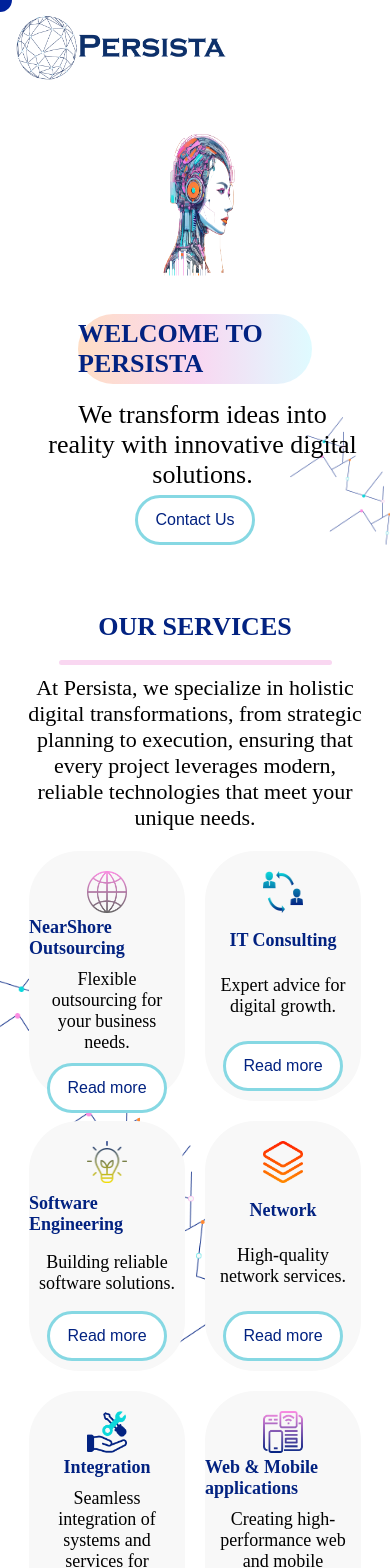
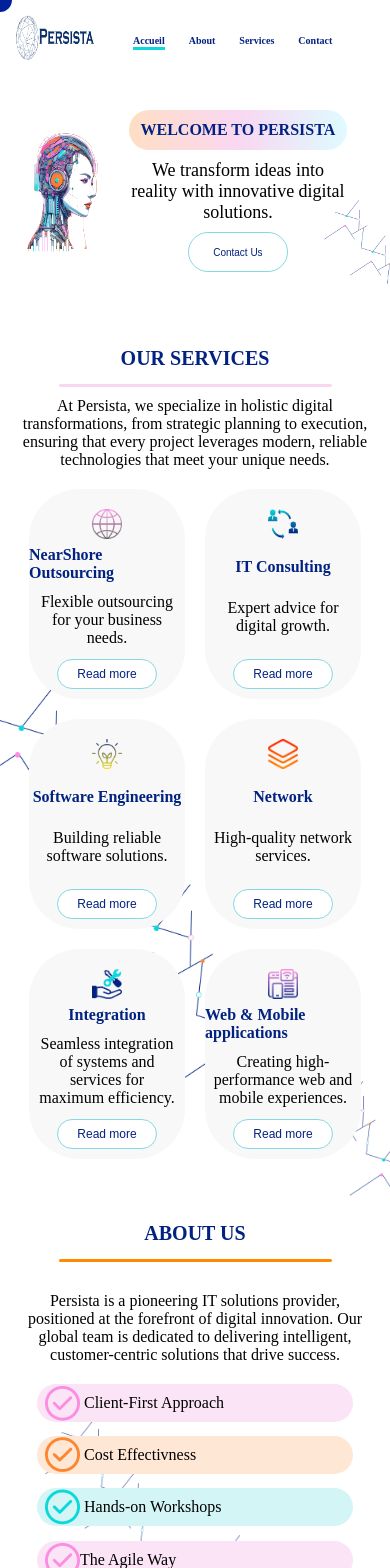
Before and after one commit to HadhemiBM/Persista, a Next.js app: page / in a window 390 px wide. Shown: the top 1568 px of the page. Built offline with nearby package versions, Linux system fonts and the light colour scheme.

Commit message:
600PxScreen

```diff
--- a/app/components/Navbar/index.module.css
+++ b/app/components/Navbar/index.module.css
@@ -15,7 +15,7 @@
 .IconLogo {
   width: 210px;
   height: 65px;
-  margin-top: 20px;
+  align-self: center;
 }
 
 .navbarContainer {
@@ -27,6 +27,12 @@
   align-items: center;
   height: 100%;
 }
+.navbarLogo {
+  width: 20%;
+  align-items: center;
+  justify-content: center;
+  align-self: center;
+}
 
 .navbarLogo {
   font-size: 24px;
@@ -34,7 +40,7 @@
 }
 
 .navbarLinksContainer {
-  display: none;
+  display: flex;
   gap: 24px;
 }
 
@@ -55,7 +61,7 @@
 .activeLink {
   position: relative;
   text-decoration: none;
-  color: #0CD8DB;
+  color: #0cd8db;
 }
 
 .activeLink::after {
@@ -65,14 +71,59 @@
   left: 0;
   width: 100%;
   height: 3px;
-  background-color: #0CD8DB;
+  background-color: #0cd8db;
 }
 
 /* ###################################################################### */
 @media (max-width: 480px) {
 }
 /* ###################################################################### */
-@media (max-width: 601px) {
+@media (max-width: 600px) {
+  .navbar {
+    width: 100%;
+    height: 80px;
+    color: rgb(2, 34, 129);
+    position: fixed;
+    top: 0;
+    font-family: Balthazar;
+    left: 0;
+    z-index: 50;
+    box-shadow: 0 4px 8px rgba(255, 255, 255, 0.2);
+  }
+  .IconLogo {
+    width: 100%;
+    height: 45px;
+    align-self: center;
+  }
+  .navbarLinksContainer {
+    display: flex;
+
+    width: 70%;
+    align-items: center;
+  }
+  .navbarLogo {
+    width: 20%;
+    align-items: center;
+    justify-content: center;
+    align-self: center;
+  }
+  .navbarContainer {
+    width: 100%;
+
+    margin: 0 auto;
+    padding: 0 16px;
+    display: flex;
+    justify-content: space-between;
+    align-items: center;
+    height: 100%;
+  }
+  .navbarLink {
+    font-size: 10px;
+  }
+  .navbarLink a {
+    text-decoration: none;
+    color: rgb(2, 34, 129);
+  }
 }
 
 /* ###################################################################### */
@@ -84,7 +135,7 @@
 @media (min-width: 1200px) {
 }
 /* ###################################################################### */
-@media (min-width: 768px) {
+@media (min-width: 601px) and (max-width: 768px) {
   .navbarLinksContainer {
     display: flex;
   }
--- a/app/components/Navbar/index.tsx
+++ b/app/components/Navbar/index.tsx
@@ -10,7 +10,6 @@ import logo from "../../assets/logo.png";
 const Navbar: React.FC = () => {
   const [nav, setNav] = useState<boolean>(false);
   const pathname = usePathname();
-  console.log(pathname);
 
   const links = [
     { id: 1, link: "/", name: "Accueil" },
--- a/app/components/PartnersCard/index.module.css
+++ b/app/components/PartnersCard/index.module.css
@@ -3,7 +3,6 @@
   align-items: center;
 
   width: 100%;
-
 
   background-image: url("../../assets/vECTORShORI.png");
   background-size: 350px;
@@ -68,7 +67,32 @@
 @media (max-width: 480px) {
 }
 /* ###################################################################### */
-@media (max-width: 601px) {
+@media (max-width: 600px) {
+  .wrapper {
+    width: 100%;
+
+    overflow: hidden;
+    background-image: url("../../assets/vECTORShORI.png");
+    background-size: 200px;
+    padding: 0px 30px;
+  }
+  .scrollButton {
+    width: 30px;
+    height: 82px;
+  }
+
+  .scrollItem {
+    min-width: 135px;
+    /* background-color: aquamarine; */
+    height: 80px;
+  }
+  .scrollButton:first-of-type {
+    left: -5px;
+  }
+
+  .scrollButton:last-of-type {
+    right: 52px;
+  }
 }
 
 /* ###################################################################### */
@@ -80,7 +104,7 @@
 @media (min-width: 1200px) {
 }
 /* ###################################################################### */
-@media (max-width: 768px) {
+@media (min-width: 601px) and (max-width: 768px) {
   .wrapper {
     width: 100%;
 
--- a/app/components/ServiceCard/index.module.css
+++ b/app/components/ServiceCard/index.module.css
@@ -56,7 +56,38 @@
 @media (max-width: 480px) {
 }
 /* ###################################################################### */
-@media (max-width: 601px) {
+@media (max-width: 600px) {
+  .container {
+    width: 40%;
+    height: 210px;
+  }
+  .IconLogo {
+    width: 30px;
+    height: 30px;
+  }
+  .title {
+    font-size: 16px;
+    align-self: center;
+    margin: 0 0 8px 0;
+  }
+  .ServicesDescription {
+    font-size: 16px;
+    margin: 0 0 8px 0;
+  }
+  .btnContainer {
+    display: flex;
+
+    align-self: center;
+    align-items: flex-end;
+
+    margin: 0 0 10px 0;
+  }
+  .ContactButton {
+    width: 100px;
+    height: 30px;
+    border-width: 1px;
+    font-size: 12px;
+  }
 }
 
 /* ###################################################################### */
@@ -68,7 +99,7 @@
 @media (min-width: 1200px) {
 }
 /* ###################################################################### */
-@media (max-width: 768px) {
+@media (min-width: 601px) and (max-width: 768px) {
   .container {
     /* flex: 1 1 100%; */
     width: 40%;
--- a/app/home/index.module.css
+++ b/app/home/index.module.css
@@ -6,7 +6,7 @@
   margin-top: 90px;
   display: flex;
   flex: 1;
-  /* color: rgb(2, 34, 129); */
+
   flex-direction: column;
   position: relative;
 
@@ -26,25 +26,12 @@
   background-position: right bottom;
   overflow: hidden;
 }
-/* .ServiceSection {
-  flex: 1;
-  position: relative;
-
-  display: flex;
-  flex-direction: column;
-  width: 100%;
-  height: 2000px;
-  overflow: hidden;
-} */
 
 .HeaderContent {
   display: flex;
   flex-direction: column;
   width: 60%;
   margin-left: 20px;
-  /* background-color: rgb(20, 113, 227); */
-  /* justify-content: center;
-  align-items: center; */
 }
 .RobotLogo {
   width: 30%;
@@ -356,8 +343,6 @@
 @media (max-width: 480px) {
 }
 /* ###################################################################### */
-@media (max-width: 601px) {
-}
 
 /* ###################################################################### */
 @media (max-width: 992px) {
@@ -367,8 +352,169 @@
 }
 @media (min-width: 1200px) {
 }
+@media (max-width: 600px) {
+  .HeaderSection {
+    background-size: 66px;
+    flex-direction: row;
+    justify-content: center;
+    align-items: center;
+    align-self: center;
+    z-index: -1;
+  }
+  .RobotLogo {
+    width: 22%;
+    align-self: flex-start;
+    align-items: center;
+    justify-content: center;
+
+    /* background-color: #bd21dd; */
+  }
+  .IconRobot {
+    width: 100%;
+    align-self: center;
+
+    /* background-color: #5021dd; */
+
+    height: 150px;
+    margin-left: 0;
+  }
+  .HeaderContent {
+    display: flex;
+    flex-direction: column;
+    width: 70%;
+    padding: 0;
+    margin: 0 0 0 0;
+    /* background-color: #5021dd; */
+    height: 170px;
+    align-self: center;
+    justify-content: space-between;
+    align-items: center;
+  }
+  .ContainerTitle {
+    width: 80%;
+    height: 50px;
+    border-radius: 50px;
+
+    margin: 8px 0 0 0;
+    align-self: center;
+
+    justify-content: center;
+    align-items: center;
+  }
+  .HeaderTitle {
+    font-size: 16px;
+  }
+  .Containerdesc {
+    display: flex;
+    width: 80%;
+    margin: 0 0 0 0;
+
+    border-radius: 50px;
+
+    align-self: center;
+
+    justify-content: center;
+    align-items: center;
+  }
+  .HeaderDescription {
+    font-size: 18px;
+    align-self: center;
+    justify-content: center;
+    align-items: center;
+    margin: 0 0 0 0;
+    text-align: center;
+  }
+  .ContainerButton {
+    width: 100%;
+    display: flex;
+    align-self: center;
+    margin: 0 0 0 0;
+  }
+  .ContactButton {
+    width: 100px;
+    height: 40px;
+    margin: 0 0 0 0;
+    border-width: 1px;
+
+    font-size: 10px;
+  }
+  .ServiceTitle,
+  .PartnersTitle,
+  .AboutTitle {
+    font-size: 20px;
+  }
+  .lineService,
+  .lineWhy,
+  .lineAbout,
+  .linePartners {
+    height: 3px;
+    margin: 0 0 0 0;
+    width: 70%;
+    align-self: center;
+    align-items: center;
+  }
+  .lineWhy,
+  .lineAbout {
+    margin-bottom: 20px;
+  }
+  .ServicesDescription,
+  .PartnersDescription,
+  .AboutDescription {
+    font-size: 16px;
+    width: 90%;
+    margin: 10px 0 20px 0;
+  }
+  .AboutUs {
+    height: 300px;
+  }
+  .About2,
+  .About3,
+  .About1,
+  .About11 {
+    width: 300px;
+    height: 30px;
+  }
+  .AboutUs::after,
+  .AboutUs::before {
+    background-size: 0px;
+  }
+  .Description {
+    font-size: 16px;
+    width: 87%;
+  }
+  .About11::after {
+    background-size: 100px;
+    position: relative;
+    align-self: flex-end;
+    top: 180px;
+    right: 50px;
+  }
+  .About1::after {
+    background-size: 100px;
+    align-self: flex-end;
+    top: 205px;
+  }
+  .WhyUSSection,
+  .ServiceSection {
+    background-size: 100px;
+  }
+  .IconVectorWHY {
+    width: 12px;
+    height: 12px;
+  }
+  .titleWhy {
+    font-size: 16px;
+  }
+  .Descwhy {
+    font-size: 16px;
+    margin: 4px 0 0 0;
+  }
+  .PartnersSection {
+    padding: 20px 10px;
+  }
+}
 /* ###################################################################### */
-@media (max-width: 768px) {
+@media (min-width: 601px) and (max-width: 768px) {
   .HeaderSection {
     background-size: 100px;
     flex-direction: column;
@@ -382,10 +528,7 @@
   }
   .IconRobot {
     width: 100%;
-    margin-top: 40px;
-
     align-self: center;
-
     height: 180px;
     margin-left: 0;
   }
```
